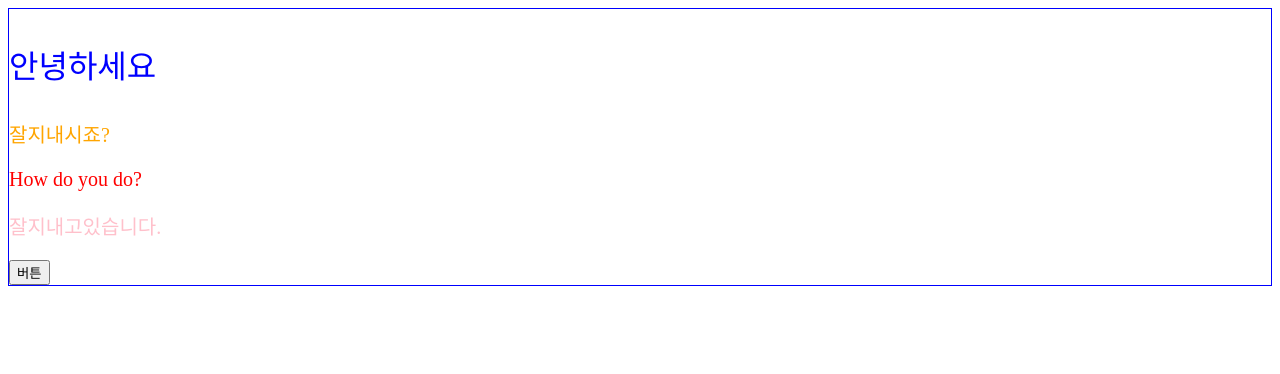
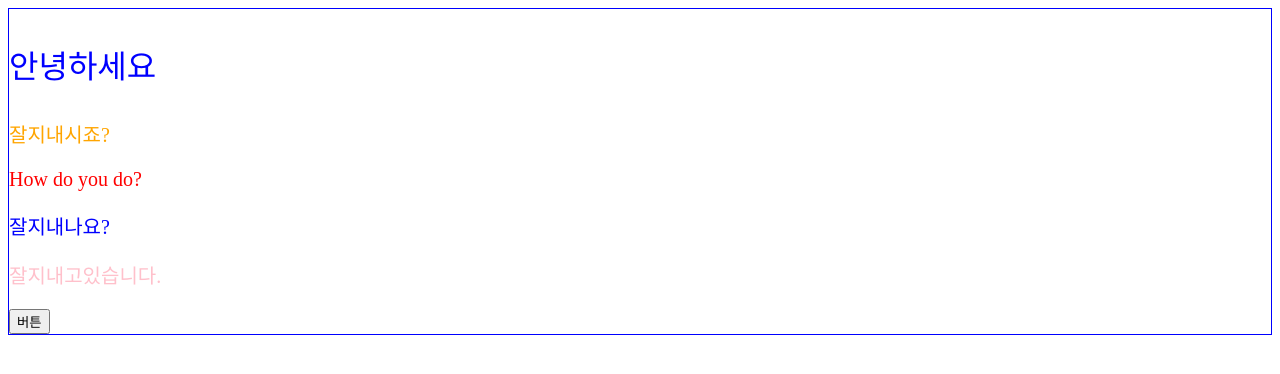
Before and after one commit to borgssam/YS_JAVA01_REACT, a React (Create React App) app: page / in a window 1280 px wide. Shown: the top 374 px of the page. Built offline with nearby package versions, Linux system fonts and the light colour scheme.

Commit message:
4장 리액트기본 props2

```diff
--- a/src/App.jsx
+++ b/src/App.jsx
@@ -1,5 +1,5 @@
 import { ColoredMessage } from "./components/ColoredMessage";
-
+import { ColoredMessage2 } from "./components/ColoredMessage2";
 export function App2(){
   const divStyle = {
     border: '1px solid blue'
@@ -22,6 +22,7 @@ export function App2(){
       {/* <p style={redStyle}>반갑습니다.잘지내시죠?</p> */}
       <ColoredMessage color='orange' message='잘지내시죠?' />
       <ColoredMessage color='red' message='How do you do?'/>
+      <ColoredMessage2 color='blue'>잘지내나요?</ColoredMessage2>
       <p style={pinkStyle}>잘지내고있습니다.</p>
 
       <button onClick={aaa}>버튼</button>
--- /dev/null
+++ b/src/components/ColoredMessage2.jsx
@@ -0,0 +1,8 @@
+export function ColoredMessage2( props ){
+  const contentStyle ={
+    color:props.color, fontSize:'20px'
+  }
+  return (
+    <p style={contentStyle}>{props.children}</p>
+  );
+}
```
